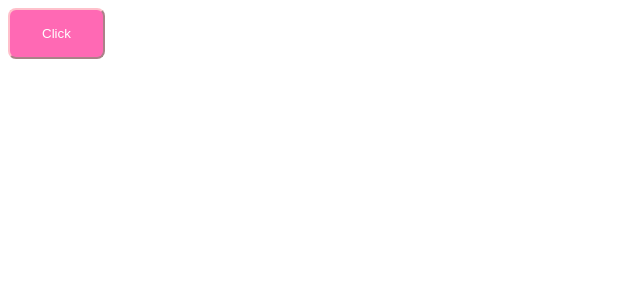
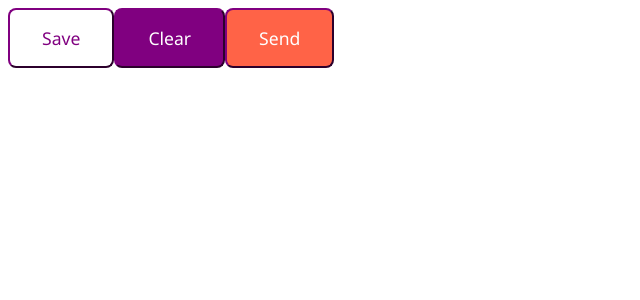
Before and after one commit to seferacikgoz/I-m-Learning-React-Styled-Components, a React (Create React App) app in the folder styled-intro-inClass/: page / in a window 1280 px wide. Shown: the top 300 px of the page, without its empty margins (0-640 px from the left). Built offline with nearby package versions, Linux system fonts and the light colour scheme.

Commit message:
TomatoButton

```diff
--- a/styled-intro-inClass/src/App.js
+++ b/styled-intro-inClass/src/App.js
@@ -1,9 +1,12 @@
-import { Button } from "./components/Button.styled"
+import { Button, TomatoButton } from "./components/Button.styled"
 
 const App = () => {
   return (
     <>
-    <Button>Click</Button>
+    <Button primary>Save</Button>
+    <Button>Clear</Button>
+    <TomatoButton>Send</TomatoButton>
+
     </>
   )
 }
--- a/styled-intro-inClass/src/components/Button.styled.jsx
+++ b/styled-intro-inClass/src/components/Button.styled.jsx
@@ -1,13 +1,23 @@
 import styled from "styled-components";
 
 export const Button = styled.button`
-  background-color: hotpink;
-  color: white;
+  /* background-color: hotpink; */
+  background-color: ${(props) => props.primary ? "white" : "purple"};
+  /* color: white; */
+  color: ${(props) => props.primary ? "purple" : "white"};
   cursor: pointer;
   padding: 1rem 2rem;
   border-radius: 0.5rem;
-  border-color: pink;
+  border-color: purple;
+  font-size: 1.1rem;
+  font-family: 'Segoe UI', Tahoma, Geneva, Verdana, sans-serif;
   &:hover{
     transform: scale(0.97);
   }
 `;
+
+export const TomatoButton = styled(Button)`
+   background-color: ${({primary}) => (primary ? "white" : "tomato")};
+  color: ${({primary}) => (primary ? "tomato" : "white")};
+
+`
```
